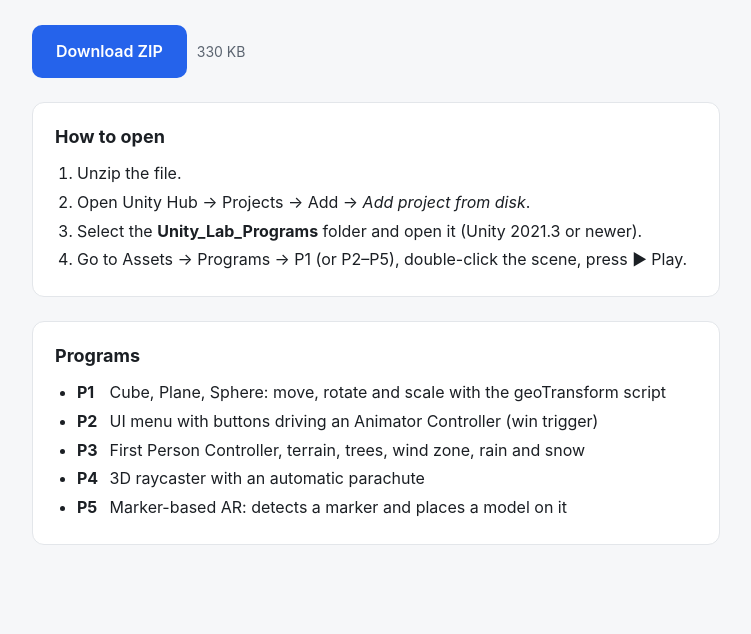
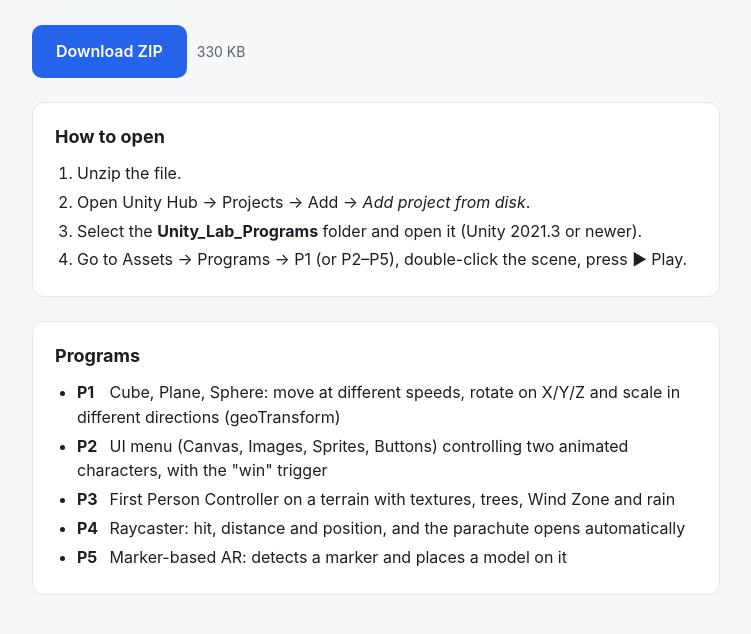
Before and after one commit to vansh1232008/unity-lab-programs, a plain HTML site: page index.html in a window 1280 px wide. Shown: the part 128-762 px from the top of the page, without its empty margins (264-1015 px from the left). Drawn offline with Linux system fonts and the light colour scheme.

Commit message:
Simpler programs matching the lab sheets
Co-Authored-By: Claude Opus 5.5 <noreply@anthropic.com>

```diff
--- a/index.html
+++ b/index.html
@@ -40,10 +40,10 @@ b.p { display:inline-block; min-width:28px; }
 <section>
 <h2>Programs</h2>
 <ul>
-<li><b class="p">P1</b> Cube, Plane, Sphere: move, rotate and scale with the geoTransform script</li>
-<li><b class="p">P2</b> UI menu with buttons driving an Animator Controller (win trigger)</li>
-<li><b class="p">P3</b> First Person Controller, terrain, trees, wind zone, rain and snow</li>
-<li><b class="p">P4</b> 3D raycaster with an automatic parachute</li>
+<li><b class="p">P1</b> Cube, Plane, Sphere: move at different speeds, rotate on X/Y/Z and scale in different directions (geoTransform)</li>
+<li><b class="p">P2</b> UI menu (Canvas, Images, Sprites, Buttons) controlling two animated characters, with the "win" trigger</li>
+<li><b class="p">P3</b> First Person Controller on a terrain with textures, trees, Wind Zone and rain</li>
+<li><b class="p">P4</b> Raycaster: hit, distance and position, and the parachute opens automatically</li>
 <li><b class="p">P5</b> Marker-based AR: detects a marker and places a model on it</li>
 </ul>
 </section>
```
Also changed, not shown: 1 other file.
